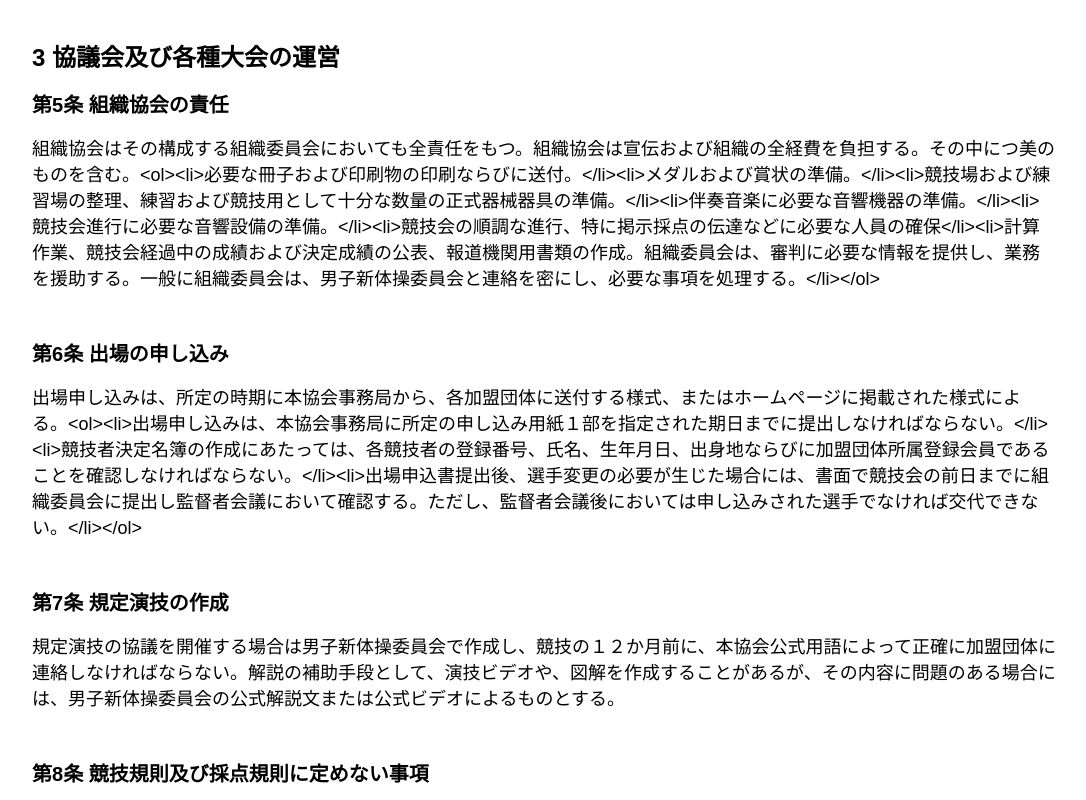
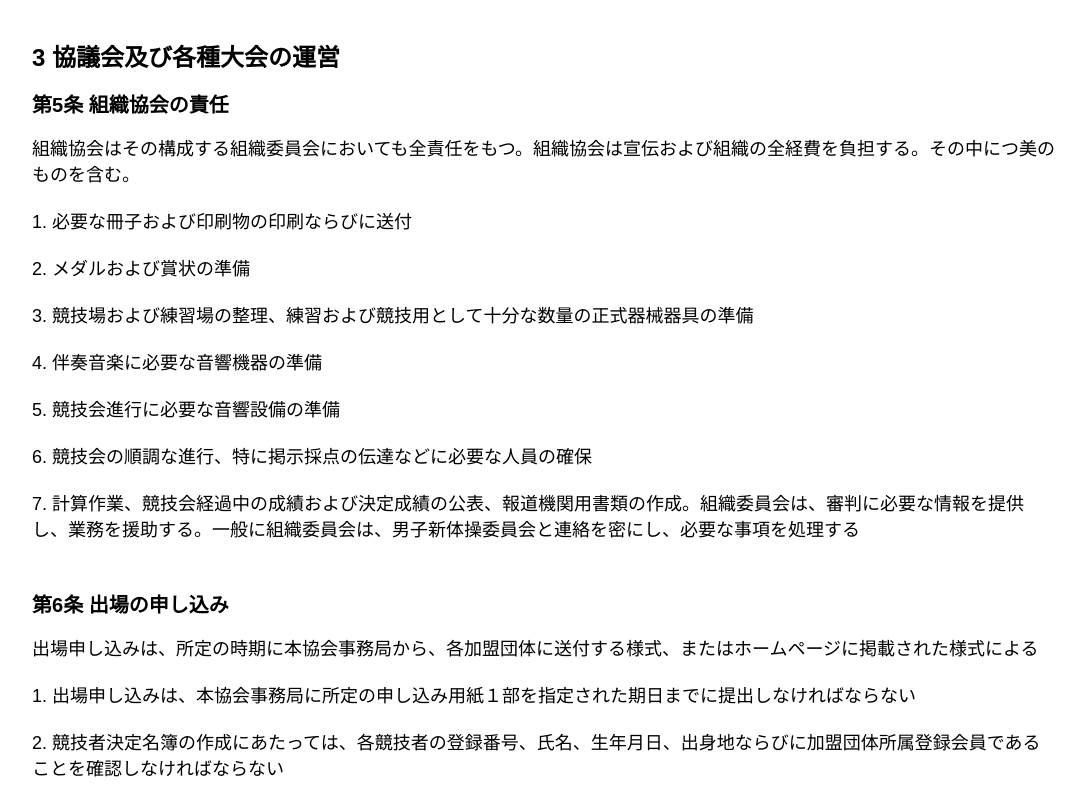
Before and after one commit to SiMiTaKu/imrg-platform, a SvelteKit app: page /rules in a window 1280 px wide. Shown: the part 1040-1840 px from the top of the page, without its empty margins (96-1182 px from the left). Built offline with nearby package versions, Linux system fonts and the light colour scheme.

Commit message:
HTMLタグを使用しないように変更

```diff
--- a/src/ts/rules/ViewValueRuleBook.ts
+++ b/src/ts/rules/ViewValueRuleBook.ts
@@ -42,7 +42,8 @@ export const vvRuleBook: RuleBook = {
   国民体育大会の新体操競技の組織は、全日本選手権大会に準ずる。
 
 【国際競技大会】
-  本協会は、適当と認める場合には国際競技会を組織することができる。その競技組織・運営の具体的計画は、ＦＩＧ諸規則に基づき男子新体操委員会で起案資本協会理事会の承認を受ける。`,
+  本協会は、適当と認める場合には国際競技会を組織することができる。
+  その競技組織・運営の具体的計画は、ＦＩＧ諸規則に基づき男子新体操委員会で起案資本協会理事会の承認を受ける。`,
               block: [],
             } as Section,
             {
@@ -58,28 +59,33 @@ export const vvRuleBook: RuleBook = {
           section: [
             {
               title: "組織協会の責任",
-              content:
-                "組織協会はその構成する組織委員会においても全責任をもつ。組織協会は宣伝および組織の全経費を負担する。その中につ美のものを含む。" +
-                "<ol>" +
-                "<li>必要な冊子および印刷物の印刷ならびに送付。</li>" +
-                "<li>メダルおよび賞状の準備。</li>" +
-                "<li>競技場および練習場の整理、練習および競技用として十分な数量の正式器械器具の準備。</li>" +
-                "<li>伴奏音楽に必要な音響機器の準備。</li>" +
-                "<li>競技会進行に必要な音響設備の準備。</li>" +
-                "<li>競技会の順調な進行、特に掲示採点の伝達などに必要な人員の確保</li>" +
-                "<li>計算作業、競技会経過中の成績および決定成績の公表、報道機関用書類の作成。組織委員会は、審判に必要な情報を提供し、業務を援助する。一般に組織委員会は、男子新体操委員会と連絡を密にし、必要な事項を処理する。</li>" +
-                "</ol>",
+              content: `組織協会はその構成する組織委員会においても全責任をもつ。組織協会は宣伝および組織の全経費を負担する。その中につ美のものを含む。
+
+1. 必要な冊子および印刷物の印刷ならびに送付
+
+2. メダルおよび賞状の準備
+
+3. 競技場および練習場の整理、練習および競技用として十分な数量の正式器械器具の準備
+
+4. 伴奏音楽に必要な音響機器の準備
+
+5. 競技会進行に必要な音響設備の準備
+
+6. 競技会の順調な進行、特に掲示採点の伝達などに必要な人員の確保
+
+7. 計算作業、競技会経過中の成績および決定成績の公表、報道機関用書類の作成。組織委員会は、審判に必要な情報を提供し、業務を援助する。一般に組織委員会は、男子新体操委員会と連絡を密にし、必要な事項を処理する`,
               block: [],
             } as Section,
             {
               title: "出場の申し込み",
-              content:
-                "出場申し込みは、所定の時期に本協会事務局から、各加盟団体に送付する様式、またはホームページに掲載された様式による。" +
-                "<ol>" +
-                "<li>出場申し込みは、本協会事務局に所定の申し込み用紙１部を指定された期日までに提出しなければならない。</li>" +
-                "<li>競技者決定名簿の作成にあたっては、各競技者の登録番号、氏名、生年月日、出身地ならびに加盟団体所属登録会員であることを確認しなければならない。</li>" +
-                "<li>出場申込書提出後、選手変更の必要が生じた場合には、書面で競技会の前日までに組織委員会に提出し監督者会議において確認する。ただし、監督者会議後においては申し込みされた選手でなければ交代できない。</li>" +
-                "</ol>",
+              content: `出場申し込みは、所定の時期に本協会事務局から、各加盟団体に送付する様式、またはホームページに掲載された様式による
+
+1. 出場申し込みは、本協会事務局に所定の申し込み用紙１部を指定された期日までに提出しなければならない
+
+2. 競技者決定名簿の作成にあたっては、各競技者の登録番号、氏名、生年月日、出身地ならびに加盟団体所属登録会員であることを確認しなければならない
+
+3. 出場申込書提出後、選手変更の必要が生じた場合には、書面で競技会の前日までに組織委員会に提出し監督者会議において確認する。ただし、監督者会議後においては申し込みされた選手でなければ交代できない
+`,
               block: [],
             } as Section,
             {
```
